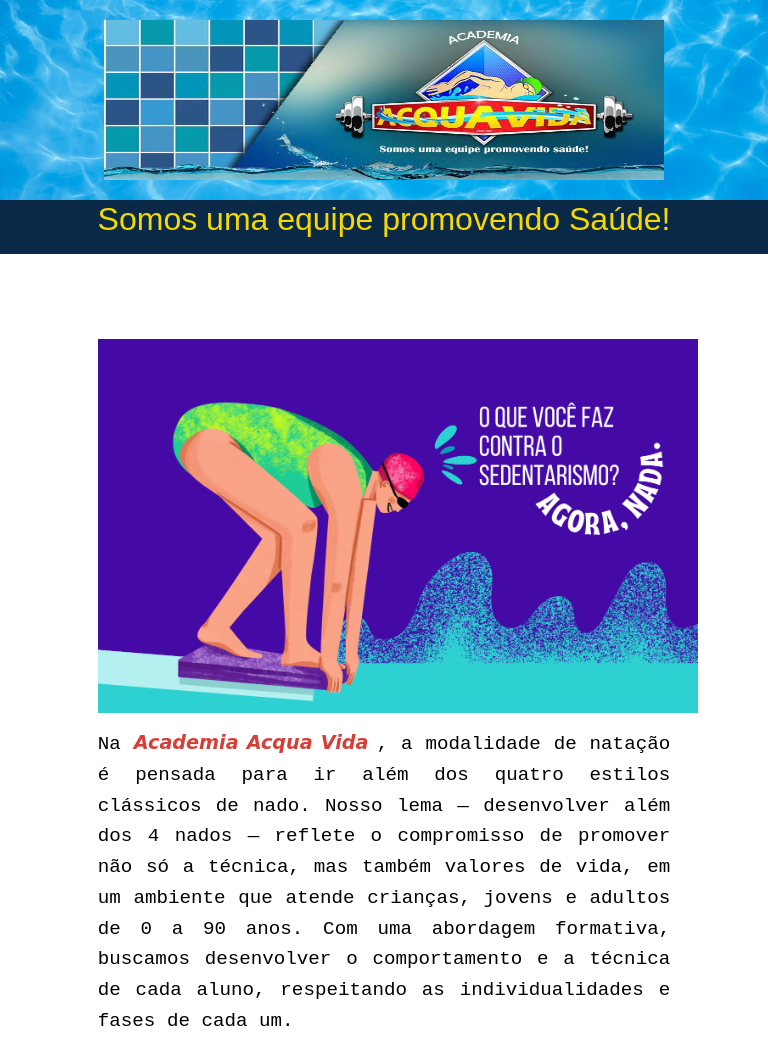
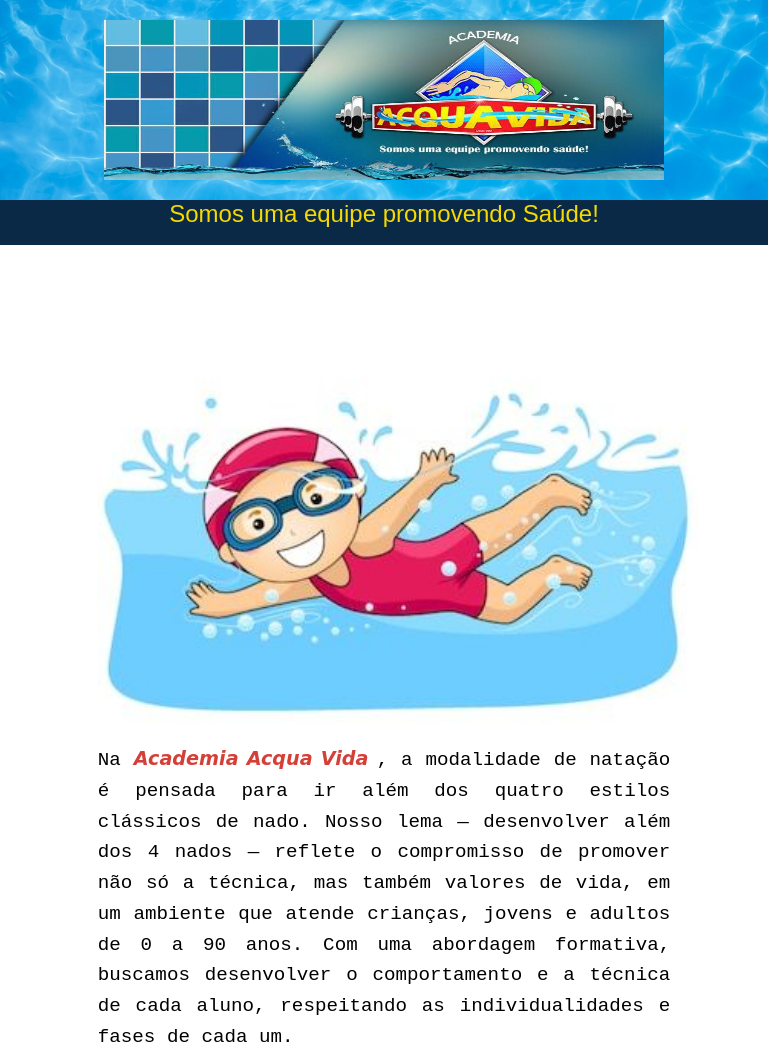
Before and after one commit to RogerioSenac/acquavida, a PHP site: page /pages/baby.php in a window 768 px wide. Shown: the top 1047 px of the page. Run offline with PHP 8.4, Linux system fonts and the light colour scheme; some libraries are stand-ins or nearby versions.

Commit message:
ajuste responsividade css

```diff
--- a/Assets/css/estilo.css
+++ b/Assets/css/estilo.css
@@ -565,6 +565,9 @@ h1.texto {
         display: inline-block;
     }
 
+   h1.texto{
+        font-size: 1.5rem;
+    }
     .navbar-nav {}
 
     .container-quem-somos .servico {
--- a/index.php
+++ b/index.php
@@ -11,7 +11,7 @@ include($_SERVER['DOCUMENT_ROOT'] . "/Projetos_Git/Projeto-Acqua-Vida/includes/h
     <meta name="viewport" content="width=device-width, initial-scale=1.0">
     <title>Academia Acqua Vida</title>
     <link rel="stylesheet" href="./Assets/css/estilo.css">
-    <link rel="shortcut icon" href="./Assets/imagem/icone_logo_acqua.png" type="image/png">
+    <link rel="shortcut icon" href="./Assets/imagem/favicone_logo_acqua.png" type="image/png">
     <link rel="stylesheet" href="https://unpkg.com/leaflet@1.9.3/dist/leaflet.css" />
 </head>
 
--- a/pages/baby.php
+++ b/pages/baby.php
@@ -23,7 +23,7 @@ include("../includes/header.php")
     <!--quem somos-->
     <section class="container-quem-somos">
         <article class="servico">
-            <img class="foto_capa" src="../Assets/imagem/natacao.png" class="icone" alt="icone" alt="natacao">
+            <img class="foto_capa" src="../Assets/imagem/natacao_junior.png" class="icone" alt="icone" alt="natacao">
             <p class="servico-texto">
                 Na <span class="servico-texto-realce"> Academia Acqua Vida </span>, a modalidade de natação é pensada para ir além dos quatro estilos clássicos de nado. Nosso lema — desenvolver além dos 4 nados — reflete o compromisso de promover não só a técnica, mas também valores de vida, em um ambiente que atende crianças, jovens e adultos de 0 a 90 anos. Com uma abordagem formativa, buscamos desenvolver o comportamento e a técnica de cada aluno, respeitando as individualidades e fases de cada um.
             </p>
```
Also changed, not shown: Assets/imagem/favicone_logo_acqua.png (renamed from Assets/imagem/icone_logo_acqua.png), Assets/imagem/natacao_junior.png (added).
